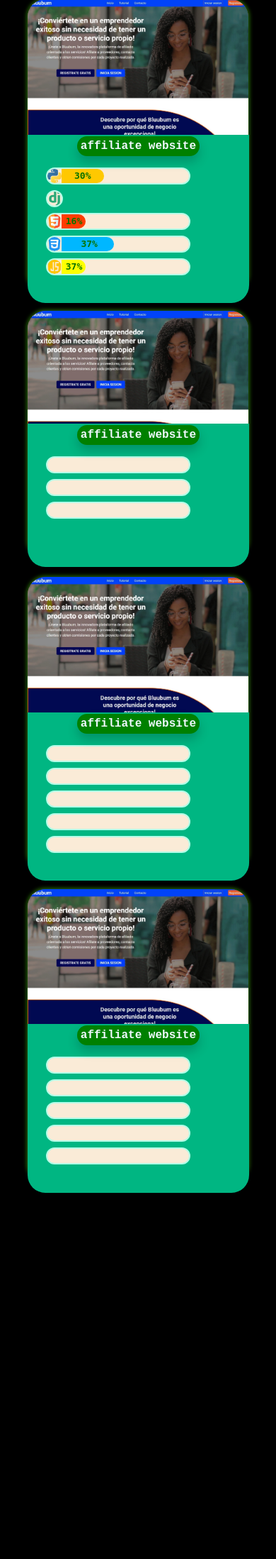
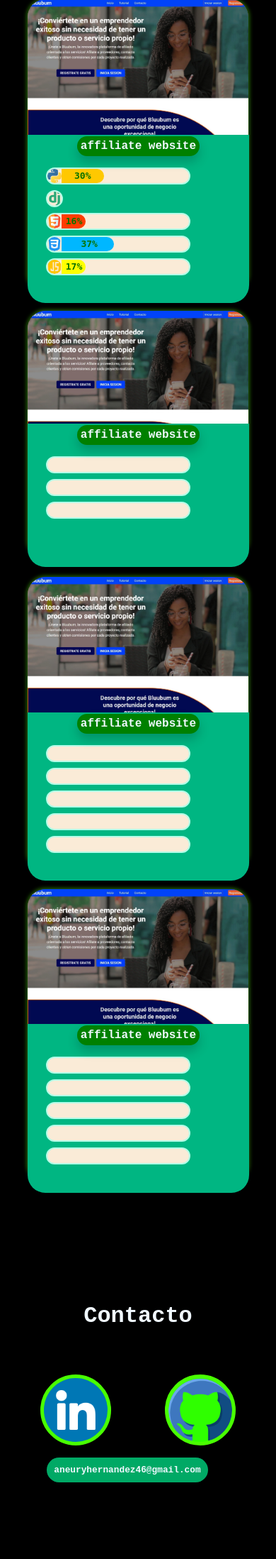
Before and after one commit to aneuryhpgit/aneury_hernandez, a Django app: page / in a window 390 px wide. Shown: the part 2083-4280 px from the top of the page at 71% size. Before the commit the page ends 3764 px from the top, so only its background shows below. Run offline with Django 4.2, Linux system fonts and the light colour scheme.

Commit message:
update contacto

```diff
--- /dev/null
+++ b/static/css_file/contacto.css
@@ -0,0 +1,247 @@
+.contactos-section{
+    width: 100%;
+    max-width: 1900px;
+    margin-top: 20rem;
+    margin-bottom: 10rem;
+    display: flex;
+
+}
+
+
+.sub-content-cont{
+    width: 80%;
+    margin: auto;
+
+}
+
+
+.title-contacto{
+    width: 100%;
+    display: flex;
+    margin-bottom: 4rem;
+}
+
+
+.title-contacto h2{
+    font-size: 3rem;
+    margin: auto;
+    color: aliceblue;
+}
+
+
+.sub-content-cont .content-etiquet-contac{
+    width: 100%;
+    display: flex;
+
+}
+
+
+.contac{
+    max-width: 250px;
+    min-width: 50px;
+    display: flex;
+    margin: auto;
+}
+
+.contac a{
+    width: 100%;
+    margin: auto;
+    border-radius: 50%;
+    border: solid 5px rgb(73, 255, 1);
+    background-color: rgb(47, 255, 0);
+    display: flex;
+}
+
+.contac a img{
+    width: 100%;
+    border-radius: 50%;
+    margin: auto;
+}
+
+.content-etiquet-contac .correo-direc{
+    width: auto;
+    height: 20px;
+    position: absolute;
+    margin-top: 10%;
+    font-size: 1.2rem;
+    padding: 5px 10px;
+    border-radius: 25px;
+    font-weight: bold;
+    background-color: rgb(0, 169, 101);
+    color: aliceblue;
+    margin-left: 6rem;
+}
+
+
+.correo-direc p{
+    color: aliceblue;
+}
+
+
+@media screen and (max-width: 1600px) {
+
+    .content-etiquet-contac .correo-direc{
+        margin-top: 12%;
+        margin-left: 3rem;
+    }
+
+
+}
+
+
+@media screen and (max-width: 1367px) {
+
+    .content-etiquet-contac .correo-direc{
+        margin-top: 14%;
+        margin-left: 1rem;
+    }
+
+
+}
+
+
+@media screen and (max-width: 1281px) {
+
+    .content-etiquet-contac .correo-direc{
+        margin-top: 15%;
+        margin-left: 0.8rem;
+    }
+
+
+}
+
+
+@media screen and (max-width: 1181px) {
+
+    .content-etiquet-contac .correo-direc{
+        margin-top: 17%;
+        margin-left: 0rem;
+    }
+
+
+}
+
+
+
+@media screen and (max-width: 1024px) {
+
+    .contac{
+        width: 100px;
+    }
+
+    .sub-content-cont{
+        width: 90%;
+
+    }
+
+    .content-etiquet-contac .correo-direc{
+        margin-top: 19%;
+        margin-left: 0rem;
+    }
+
+
+}
+
+
+
+@media screen and (max-width: 916px) {
+
+    .sub-content-cont{
+        width: 90%;
+
+    }
+
+    .content-etiquet-contac .correo-direc{
+        font-size: 1.1rem;
+        margin-top: 21%;
+        margin-left: -1rem;
+    }
+
+
+}
+
+
+
+@media screen and (max-width: 900px) {
+
+    .contac{
+        max-width: 150px;
+    }
+
+
+
+
+}
+
+
+@media screen and (max-width: 700px) {
+
+    .gmail-cont{
+        display: none;
+    }
+
+
+    .content-etiquet-contac .correo-direc{
+        position: static;
+        margin-top: 10%;
+        font-size: 0.8rem;
+        margin-left: 0.5rem;
+    }
+
+}
+
+
+@media screen and (max-width: 541px) {
+
+    .contactos-section{
+        margin-top: 10rem;
+    }
+
+    .title-contacto h2{
+        font-size: 2rem;
+    }
+
+    .gmail-cont{
+        display: none;
+    }
+
+
+    .content-etiquet-contac .correo-direc{
+        position: absolute;
+        margin-top: 32%;
+        font-size: 0.8rem;
+        margin-left: 22%;
+    }
+
+}
+
+
+
+@media screen and (max-width: 450px) {
+
+
+
+
+    .content-etiquet-contac .correo-direc{
+        position: absolute;
+        margin-top: 30%;
+        font-size: 0.8rem;
+        margin-left: 12%;
+        padding-top: 10px;
+    }
+
+}
+
+
+@media screen and (max-width: 300px) {
+
+
+    .content-etiquet-contac .correo-direc{
+        position: absolute;
+        margin-top: 50%;
+        font-size: 0.8rem;
+        margin-left: 3%;
+
+    }
+
+}
--- a/static/css_file/proyectos.css
+++ b/static/css_file/proyectos.css
@@ -185,6 +185,10 @@
 
 @media screen and (max-width: 300px) {
 
+    .title-galery h2{
+        font-size: 2rem;
+    }
+
     .proyectos{
         margin-top: 10rem;
     }
--- a/templates/home.html
+++ b/templates/home.html
@@ -9,6 +9,7 @@
   <link rel="stylesheet" href="{% static '../static/css_file/inicio.css' %}"> <!-- Enlace para inicio -->
   <link rel="stylesheet" href="{% static '../static/css_file/sobre-mi.css' %}"> <!-- Enlace para targeta sobre mi -->
   <link rel="stylesheet" href="{% static '../static/css_file/proyectos.css' %}"> <!-- Enlace para targeta proyectos -->
+  <link rel="stylesheet" href="{% static '../static/css_file/contacto.css' %}"> <!-- Enlace para targeta contactos -->
 </head>
 <body>
   <header>
@@ -142,7 +143,7 @@
                 <div class="lenguage-uno">
                   <img src="{% static '../media/secuencia-de-comandos-de-java.png' %}" alt="" class="lenguage">
                   <div class="progres-bar js-bluubum">
-                    <samp class="progres-bar-tex tex-js-bluubum">37%</samp>
+                    <samp class="progres-bar-tex tex-js-bluubum">17%</samp>
                   </div>
                 </div>
               </div>
@@ -233,10 +234,36 @@
 
     </section>
 
-    <section id="contacto">
+    <section id="contacto" class="contactos-section">
       <!-- Contenido de la sección de contacto -->
+      <div class="sub-content-cont">
+        <div class="title-contacto">
+          <h2>Contacto</h2>
+        </div>
+        <div class="content-etiquet-contac">
+          <div class="correo-direc">
+            <p class="direc">
+              aneuryhernandez46@gmail.com
+            </p>
+          </div>
+          <div class="contac gmail-cont">
+            <a>
+              <img src="{% static '../media/gmail_732200.png' %}" alt="">
+            </a>
+          </div>
+          <div class="contac">
+            <a href="https://www.linkedin.com/in/aneury-hern%C3%A1ndez-peguero-baa306235/">
+              <img src="{% static '../media/linkedin_3536505.png' %}" alt="">
+            </a>
+          </div>
+          <div class="contac">
+            <a href="https://github.com/aneuryhpgit/">
+              <img src="{% static '../media/github_270798.png' %}" alt="">
+            </a>
+          </div>
+        </div>
 
-
+      </div>
     </section>
   </main>
 
```
Also changed, not shown: media/github_270798.png (added), media/gmail_732200.png (added), media/linkedin_3536505.png (added).
